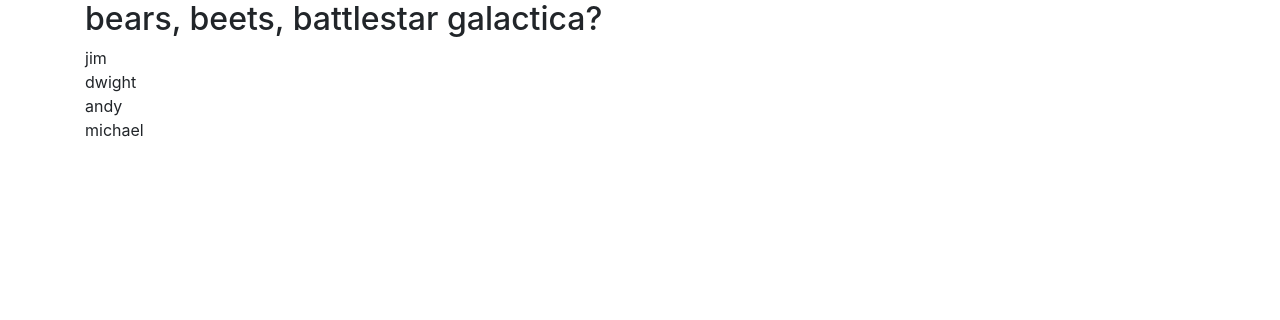
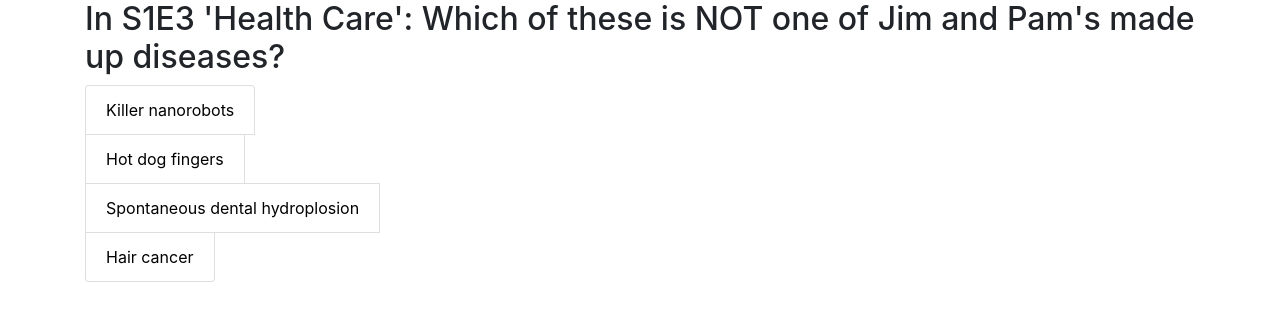
Before and after one commit to jaronrayj/the_office_trivia_game, a plain HTML site: page index.html in a window 1280 px wide. Both pictures are taken after a click on the button "Play?". Drawn offline with nearby package versions, Linux system fonts and the light colour scheme.

Commit message:
Added more questions to go through

```diff
--- a/assets/javascript/main.js
+++ b/assets/javascript/main.js
@@ -8,21 +8,47 @@
         que: "bears, beets, battlestar galactica?",
         ans: ["jim", "dwight", "andy", "michael"],
         cor: 0,
-        img: "./assets/images/jim.jpg"
+        img: "./assets/images/bbbg.gif"
     },
     q2 = {
-        que: "bears, beets, battlestar galactica?",
-        ans: ["jim", "dwight", "andy", "michael"],
+        que: "In S1E1 'Pilot': Who started their first day at Dunder Mifflin Scranton?",
+        ans: ["Jim Halpert", "Ryan Howard", "Michael Scott", "Dwight Schrute"],
+        cor: 1,
+        img: "./assets/images/bbbg.gif"
+    },
+    q3 = {
+        que: "In S1E3 'Health Care': Which of these is NOT one of Jim and Pam's made up diseases?",
+        ans: ["Killer nanorobots", "Hot dog fingers", "Spontaneous dental hydroplosion", "Hair cancer"],
+        cor: 3,
+        img: "./assets/images/bbbg.gif"
+    },
+    q4 = {
+        que: "In S2E10 'Christmas Party': Who ends up with the Video iPod at the end of the episode?",
+        ans: ["Dwight", "Pam", "Ryan", "Michael"],
         cor: 0,
-        img: "./assets/images/jim.jpg"
+        img: "./assets/images/bbbg.gif"
+    },
+    q5 = {
+        que: "In S2E12 'The Injury': What is Michael's injury?",
+        ans: ["He gets his head stuck in a stair railing", "He crashes his car into a telephone pole", "He's run over by a co-worker", "He burns his foot on a George Foreman Grill"],
+        cor: 3,
+        img: "./assets/images/bbbg.gif"
+    },
+    q6 = {
+        que: "In S1E1 'Pilot': Who started their first day at Dunder Mifflin Scranton?",
+        ans: ["JimHalpert", "RyanHoward", "Michaelcott", "DwightSchrute"],
+        cor: 1,
+        img: "./assets/images/bbbg.gif"
     }
 ]
 
 var curr;
 var wins = 0;
 var loss = 0;
-var ct = 15;
+// var ct = 15;
 
+
+// Start the game option!
 $("#play").on("click", function () {
     $("#play").hide();
     nextQ();
@@ -34,32 +60,31 @@
 function nextQ() {
     // randomize question
     curr = arr[Math.floor(Math.random() * arr.length)];
+    $("#img").hide();
     // Add current questions
     $("#que").empty().append("<h2>" + curr.que)
     // add the different answers
     for (var i = 0; i < curr.ans.length; i++) {
         // add cor class to the correct answer
         if (curr.ans[i] === curr.ans[curr.cor]) {
-            $("#ques").append("<li class='cor'>" + curr.ans[i])
+            $("#ques").append("<button class='cor list-group-item'>" + curr.ans[i])
 
             // add wrg class to other elements
         } else {
-            $("#ques").append("<li class='wrg'>" + curr.ans[i])
+            $("#ques").append("<button class='wrg list-group-item'>" + curr.ans[i])
         }
-
     }
 
 
 
-    // setTimeout(function () {
-    //     $("#ques").empty();
-    //     timeUp();
-    // }, 1000 * 3);
+    setTimeout(function () {
+        $("#ques").empty();
+        timeUp();
+    }, 1000 * 3);
 
 }
 
-
-
+// When countdown finishes
 function timeUp() {
     // move to solution
     // sit for 4 seconds move to next question
@@ -70,21 +95,12 @@
     }, 1000 * 3);
 }
 
-// ** display **
-
-// $(".cor").click(function () {
-//     // e.preventDefault();
-//     wins++;
-//     setTimeout(() => {
-//         nextQ();
-
-//     }, 1000 * 3);
-// });
-
+// If choose correct option
 $(".cor").on("click", function () {
 
     alert("you clicked it")
     $("#que").empty().append("You got it!")
+    $("#img").empty().show().append("<img src =" + curr.img + ">");
     wins++;
     setTimeout(() => {
         nextQ();
@@ -92,19 +108,28 @@
     }, 1000 * 3);
 })
 
-// $("#wrg").on("click", function {
+// If choose a wrong option
+$(".wrg").on("click", function () {
 
-//     $("#que").empty().append("Sorry.... The correct answer was: " + curr.ans[cor])
-//     loss++;
-//     nextQ();
-// })
+    alert("you did it")
+    $("#que").empty().append("Sorry.... The correct answer was: " + curr.ans[cor])
+    loss++;
+    nextQ();
+})
 
-// if (wins + losses === 10) {
+// If wins and losses equal 10 start over option
+if (wins + loss === 10) {
 
-//     $#displayQ.empty()
-//     $stats.empty().append(<h3>+wins).append(<h3>+losses)
-//     restart button play again?
-//     }
+    // $(#displayQ.empty()
+    $("#stats").empty().show().append("<h3>" + wins).append("<h3>" + losses)
+    $("#play").empty().text("Play Again?").on("click", function () {
+        $("#stats").hide();
+        wins = 0;
+        loss = 0;
+        nextQ();
+    });
+}
+
 
 // function reset(){
 
--- a/index.html
+++ b/index.html
@@ -17,11 +17,11 @@
 <body>
     <div class="container">
         <button id="play">Play?</button>
+        <div id="stats"></div>
         <div id="timer"></div>
         <div id="que"></div>
-        <ul id="ques">
-
-        </ul>
+        <div id="img"></div>
+        <ul id="ques"></ul>
 
     </div>
 
```
Also changed, not shown: assets/images/bbbg.gif (added), assets/images/jim.jpg (added).
